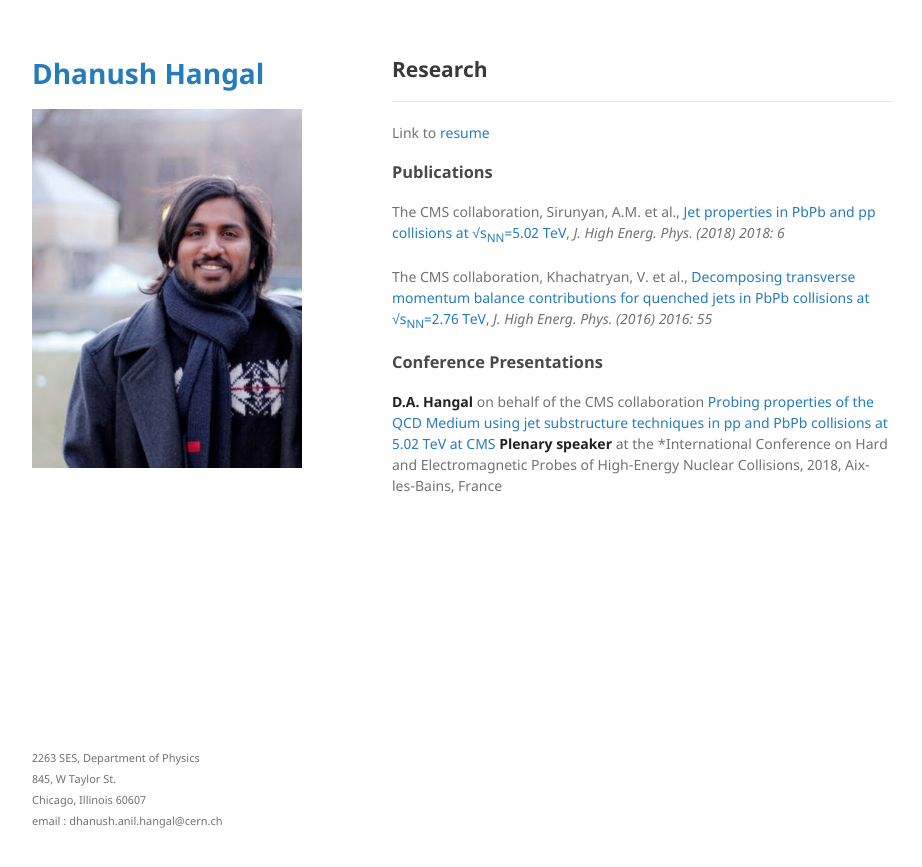
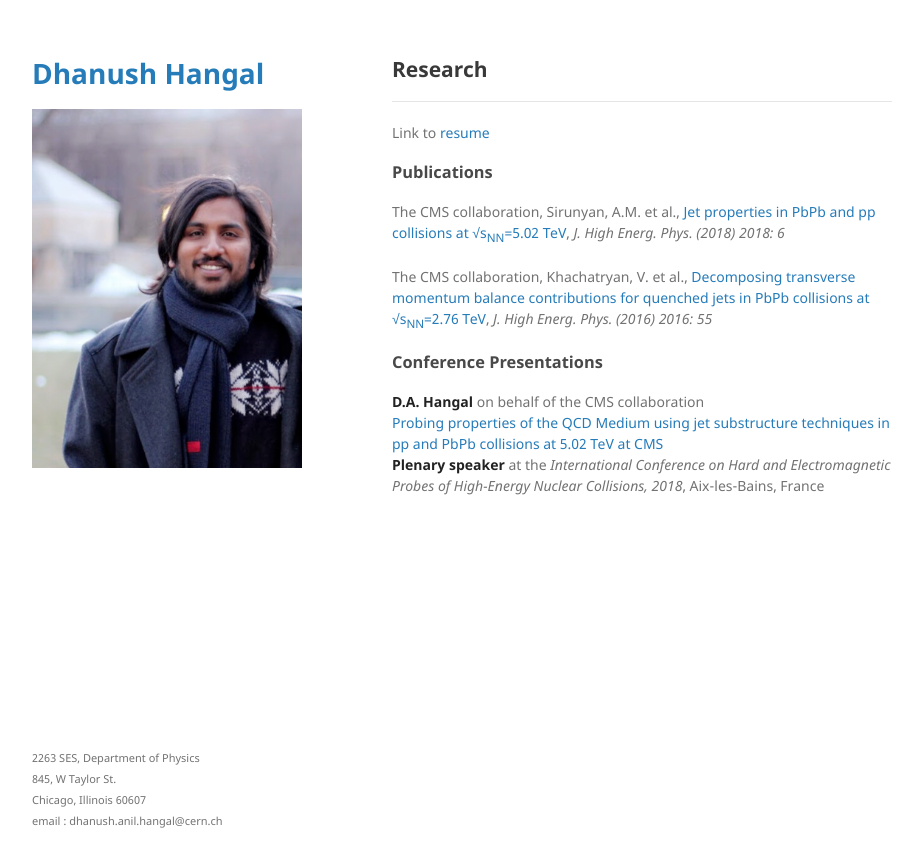
Before and after one commit to dhanushhangal/dhanushhangal.github.io, a Jekyll site: the page built from research.md, in a window 1280 px wide. Shown: the top 867 px of the page, without its empty margins (178-1100 px from the left). Built offline with Jekyll 4.4.1, drawn with Linux system fonts in a browser that asks for light colours; our own code applies the rules of GitHub Pages for plain Markdown files; the repository's description, which GitHub fills in, is left out.

```diff
--- a/research.md
+++ b/research.md
@@ -14,4 +14,4 @@ The CMS collaboration, Khachatryan, V. et al., [Decomposing transverse momentum
 
 **D.A. Hangal** on behalf of the CMS collaboration
 [Probing properties of the QCD Medium using jet substructure techniques in pp and PbPb collisions at 5.02 TeV at CMS](https://pos.sissa.it/345/007/)
-**Plenary speaker** at the *International Conference on Hard and Electromagnetic Probes of High-Energy Nuclear Collisions, 2018, Aix-les-Bains, France
+**Plenary speaker** at the *International Conference on Hard and Electromagnetic Probes of High-Energy Nuclear Collisions, 2018*, Aix-les-Bains, France
```
